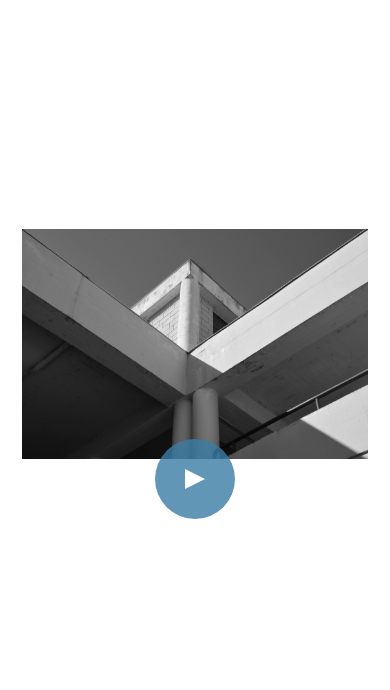
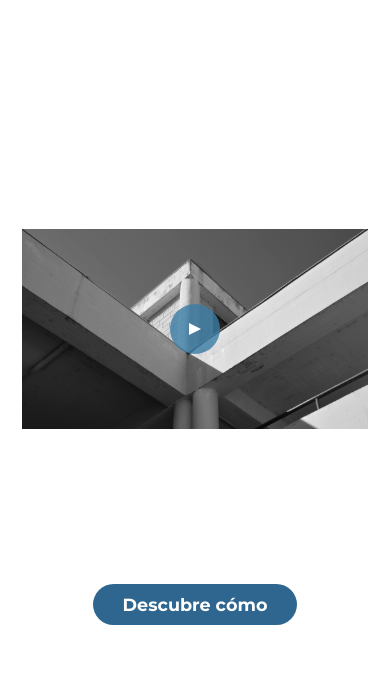
Before and after one commit to juampibrmdz/AmplifyVision, a plain HTML site: page index.html in a window 390 px wide. Shown: the part 61-751 px from the top of the page. Drawn offline with nearby package versions, Linux system fonts and the light colour scheme.

Commit message:
Modificacion css

```diff
--- a/css/style.css
+++ b/css/style.css
@@ -653,8 +653,8 @@ footer .footer-pt1{
 
 .hero-section .cta-button {
     border-radius: 30px;
-    padding: 10px 100px;
-    font-size: 1.3rem;
+    padding: 10px 30px;
+    font-size: 1.1rem;
     background-color: #2F6690;
 
 }
@@ -737,8 +737,7 @@ footer .footer-pt1{
 .about-section .cta-button{
     font-size: 1rem;
     border-radius: 50px;
-    padding-left: 50px;
-    padding-right: 50px;
+    padding: 10px 20px;
 }
 
 /* Services Section */
@@ -802,8 +801,7 @@ footer .footer-pt1{
     margin-top: 20px;
     font-size: 1rem;
     border-radius: 50px;
-    padding-left: 50px;
-    padding-right: 50px;
+    padding: 10px 14px;
 }
 
 .service-item .punto{
@@ -903,8 +901,7 @@ footer .footer-pt1{
 .contact-section .cta-button{
     font-size: 1rem;
     border-radius: 50px;
-    padding-left: 50px;
-    padding-right: 50px;
+    padding: 10px 30px;
 }
 
 /* Footer */
@@ -962,3 +959,39 @@ footer .footer-pt1{
     padding-bottom: 0px;
 }
 }
+
+/* Ajustes para pantallas más pequeñas */
+@media (max-width: 768px) {
+    .vsl-container {
+        height: 300px; /* Altura reducida para pantallas más pequeñas */
+    }
+
+    .custom-play-button {
+        width: 60px; /* Tamaño reducido del botón de play */
+        height: 60px;
+    }
+
+    .custom-play-button::before {
+        border-left: 15px solid white;
+        border-top: 7px solid transparent;
+        border-bottom: 7px solid transparent;
+    }
+}
+
+/* Ajustes para pantallas aún más pequeñas, como móviles */
+@media (max-width: 480px) {
+    .vsl-container {
+        height: 200px; /* Altura aún más reducida para móviles */
+    }
+
+    .custom-play-button {
+        width: 50px; /* Tamaño aún más reducido del botón de play */
+        height: 50px;
+    }
+
+    .custom-play-button::before {
+        border-left: 12px solid white;
+        border-top: 6px solid transparent;
+        border-bottom: 6px solid transparent;
+    }
+}
```
